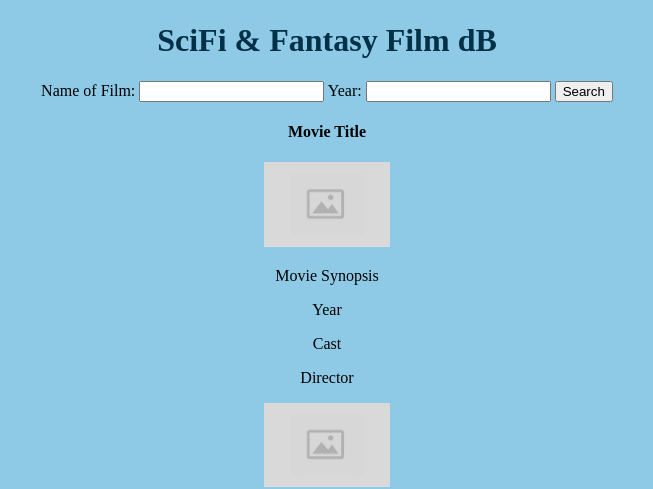
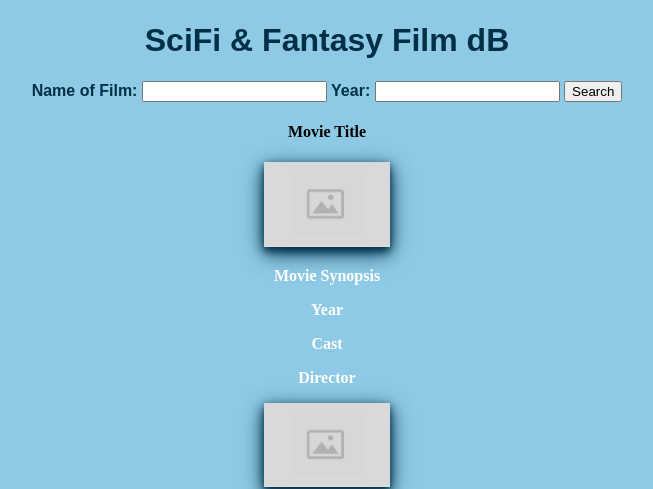
Before and after one commit to Ian-Ennis/scifi_FilmFlix, a website: page index.html in a window 1280 px wide. Shown: the part 327-816 px from the top of the page, without its empty margins (313-966 px from the left). Drawn offline with Linux system fonts and the light colour scheme; no server answers.

Commit message:
made css changes to the form & card styles

```diff
--- a/styles.css
+++ b/styles.css
@@ -13,4 +13,23 @@
 
 h1 {
   color: #023047;
+  font-family: fantasy;
+  font-weight: 900;
 }
+
+p {
+  color: #fff;
+  font-weight: 700;
+}
+
+.formContainer {
+  color: #023047;
+  font-weight: 800;
+  font-family: fantasy;
+}
+
+.container img {
+  width: 250px;
+  box-shadow: 0 4px 8px 0 #023047, 0 6px 20px 0 #023047;
+  text-align: center;
+}
```
